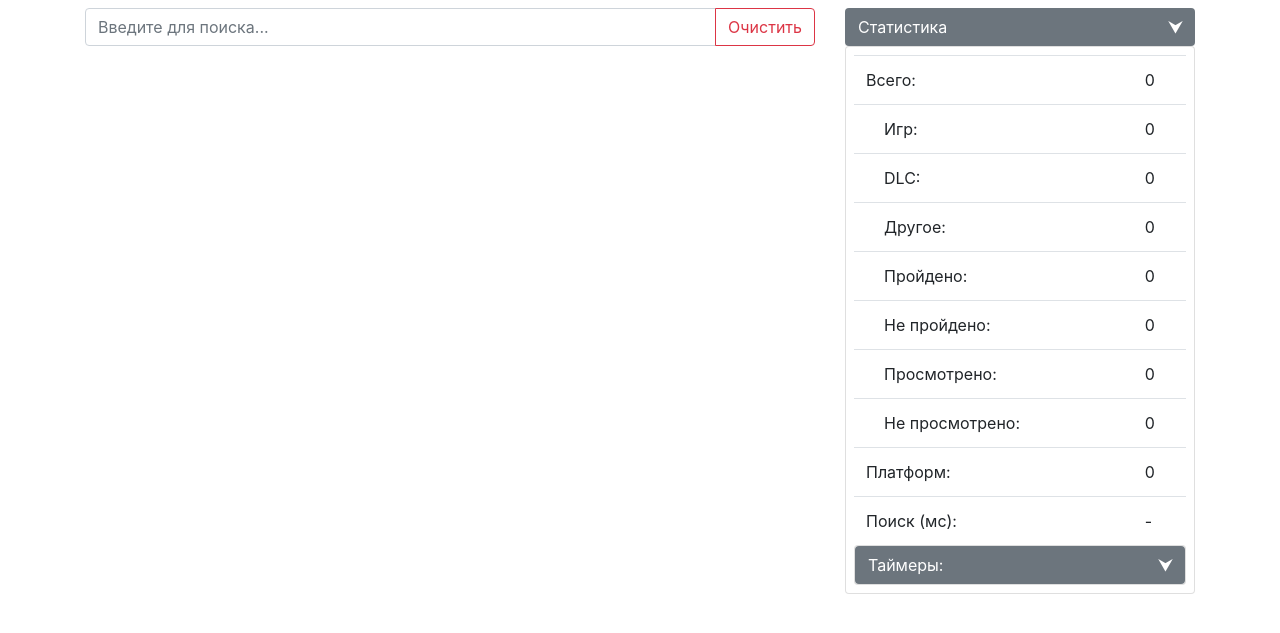
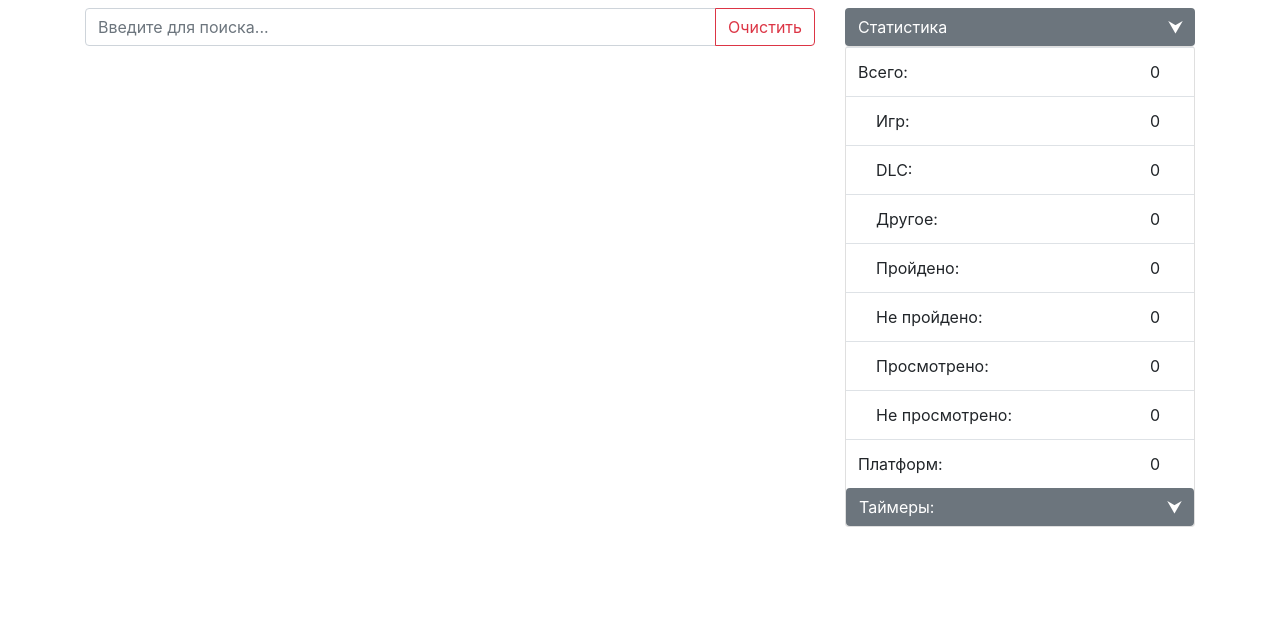
Before and after one commit to gil9red/web_played_games_parser, a Flask app: page / in a window 1280 px wide. Shown: the top 633 px of the page. Run offline with Flask 2, Linux system fonts and the light colour scheme; data that the repository does not hold is empty; parts of the project's set-up code (start-up, migrations or seed data) failed here and were passed over; some libraries are stand-ins or nearby versions.

Commit message:
Рефакторинг UI. Улучшение панели справа

```diff
--- a/templates/index.html
+++ b/templates/index.html
@@ -65,15 +65,14 @@
         <div id="context" class="row flex-row-reverse" style="display: none">
             <div class="col-md-4 w-100 mb-3">
                 <div class="card-header">
-                    <button class="btn w-100" type="button"
+                    <button class="btn w-100"
                             data-toggle="collapse" data-target="#switch_visible_table_stats"
                             aria-expanded="true" aria-controls="switch_visible_table_stats"
                     >
                         Статистика
                     </button>
                 </div>
-                <div id="switch_visible_table_stats" class="collapse show">
-                    <div class="card card-body p-2">
+                <div id="switch_visible_table_stats" class="card card-body p-0 collapse show">
                     <table id="table_stats" class="table mb-0">
                         <tr><td>Всего:</td><td id="stats_total">-</td></tr>
                         <tr><td>&nbsp;&nbsp;&nbsp;&nbsp;Игр:</td><td id="stats_total_games">-</td></tr>
@@ -84,25 +83,21 @@
                         <tr><td>&nbsp;&nbsp;&nbsp;&nbsp;Просмотрено:</td><td id="stats_total_finished_watched">-</td></tr>
                         <tr><td>&nbsp;&nbsp;&nbsp;&nbsp;Не просмотрено:</td><td id="stats_total_not_finished_watched">-</td></tr>
                         <tr><td>Платформ:</td><td id="stats_total_platforms">-</td></tr>
-                            <tr><td>Поиск (мс):</td><td id="stats_elapsed_time_search">-</td></tr>
                         <tr style="display: none"><td>Найдено игр:</td><td id="stats_found_game">-</td></tr>
                     </table>
-                        <div id="accordion_timers">
-                            <div class="card">
-                                <div class="card-header p-0" id="heading_timers">
-                                    <div class="mb-0">
-                                        <button class="btn btn-link w-100" data-toggle="collapse" data-target="#collapse_timers" aria-expanded="false" aria-controls="collapse_timers">
+
+                    <div class="card-header">
+                        <button class="btn w-100"
+                                data-toggle="collapse" data-target="#collapse_timers"
+                                aria-expanded="false" aria-controls="collapse_timers"
+                        >
                             Таймеры:
                         </button>
                     </div>
-                                </div>
-                                <div id="collapse_timers" class="collapse" aria-labelledby="heading_timers" data-parent="#accordion_timers">
-                                    <div class="card-body p-0">
-                                        <table id="table_timers" class="table table-sm"></table>
-                                    </div>
-                                </div>
-                            </div>
-                        </div>
+                    <div id="collapse_timers" class="card-body p-2 collapse">
+                        <table id="table_timers" class="table table-sm mb-0">
+                            <tr><td>Поиск (мс):</td><td id="stats_elapsed_time_search">-</td></tr>
+                        </table>
                     </div>
                 </div>
             </div>
```
Lines whose indentation alone changed are shown as unchanged.
